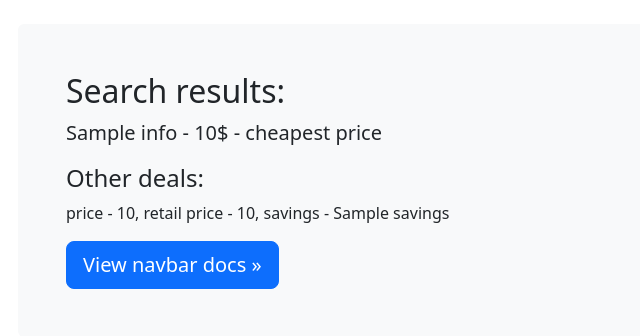
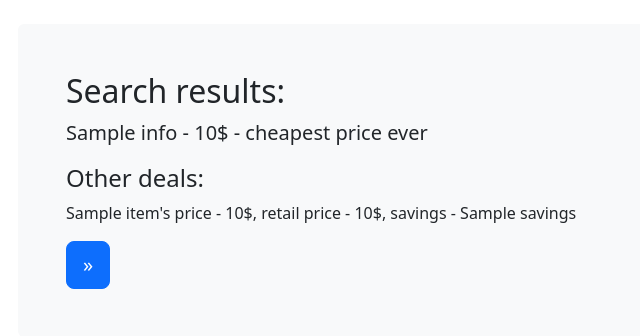
Before and after one commit to di1311/proj_with_api, a Django app: page /search/1 in a window 1280 px wide. Shown: the part 56-392 px from the top of the page, without its empty margins (64-704 px from the left). Run offline with Django 3.2, Linux system fonts and the light colour scheme; a database or web service that is not in the repository returns one stand-in record (values such as "Sample title"); data that the repository does not hold is empty; some libraries are stand-ins or nearby versions.

Commit message:
5 commit

```diff
--- a/app/project/api_app/requests_to_api.py
+++ b/app/project/api_app/requests_to_api.py
@@ -49,6 +49,4 @@ class RequestApi:
                 return 'Nothing found'
 
 
-
-
 requester = RequestApi()
--- /dev/null
+++ b/app/project/api_app/template_tags/custom_tags.py
@@ -0,0 +1,9 @@
+from django.template.defaulttags import register
+
+""" В шаблонизаторе джанги нельзя сделать обращение по типу
+    obj[other_obj['value']], сделан фильтр кастомный,
+    применяется через | {{ shop_dict|get_item:obj_deal.storeID }}
+"""
+@register.filter
+def get_item(dictionary, key):
+    return dictionary.get(key)
--- a/app/project/api_app/views.py
+++ b/app/project/api_app/views.py
@@ -22,14 +22,17 @@ def game_detail_view(request, id):
     """ Функция, чтобы детально показать информацию по конкретной игре,
         через её ID.
     """
-    # stores_info = requester.get_stores()
+    """ Чтобы по ID магазина вывести его storeName, сделал
+        словарь типа: {'1': 'Steam', '2': Gamesplanet, '3': '....'}
+    """
     obj = requester.get_games(id=id)
-    return render(request, 'api_app/game_detail.html', context={'obj': obj})
+    stores_info = requester.get_stores()
+    shop_dict = dict(zip([item['storeID'] for item in stores_info], [item['storeName'] for item in stores_info]))
+    return render(request, 'api_app/game_detail.html', context={'obj': obj, 'shop_dict': shop_dict})
 
 
 def deal_detail_view(request, deal_id):
     """ Функция для детального deal """
     deal_info = requester.get_deal(deal_id)
-    print('AAAAAAAAAAAAAA', deal_info)
     stores_info = requester.get_stores()
     return render(request, 'api_app/deal_detail.html', context={'deal': deal_info, 'stores': stores_info})
--- a/app/project/template/api_app/game_detail.html
+++ b/app/project/template/api_app/game_detail.html
@@ -1,14 +1,17 @@
 {% extends 'base.html' %}
+{% load custom_tags %}
 
 
 {% block content %}
-    {{ obj.info.title }} - {{ obj.cheapestPriceEver.price }}$ - cheapest price
+{{ obj.info.title }} - <a>{{ obj.cheapestPriceEver.price }}$</a> - cheapest price ever
     <h4>Other deals:</h4>
-{% for obj_deal in obj.deals %}
-    <p>price - {{ obj_deal.price }},
-        retail price - {{ obj_deal.retailPrice }},
+
+        {% for obj_deal in obj.deals %}
+    <p>
+        {{ shop_dict|get_item:obj_deal.storeID }}'s
+        price - {{ obj_deal.price }}$,
+        retail price - {{ obj_deal.retailPrice }}$,
         savings - {{ obj_deal.savings }}
     </p>
-
-    {% endfor %}
+          {% endfor %}
 {% endblock %}
--- a/app/project/template/base.html
+++ b/app/project/template/base.html
@@ -76,7 +76,7 @@
                     Home page.
             {% endblock %}
         </p>
-        <a class="btn btn-lg btn-primary" href="../components/navbar/" role="button">View navbar docs &raquo;</a>
+        <a class="btn btn-lg btn-primary" href="../components/navbar/" role="button">&raquo;</a>
     </div>
 </main>
 
```
Also changed, not shown: app/project/project/settings.py (+3 -5 lines), app/project/api_app/template_tags/__init__.py (added), app/project/template/api_app/deal_detail.html (line endings or trailing spaces).
